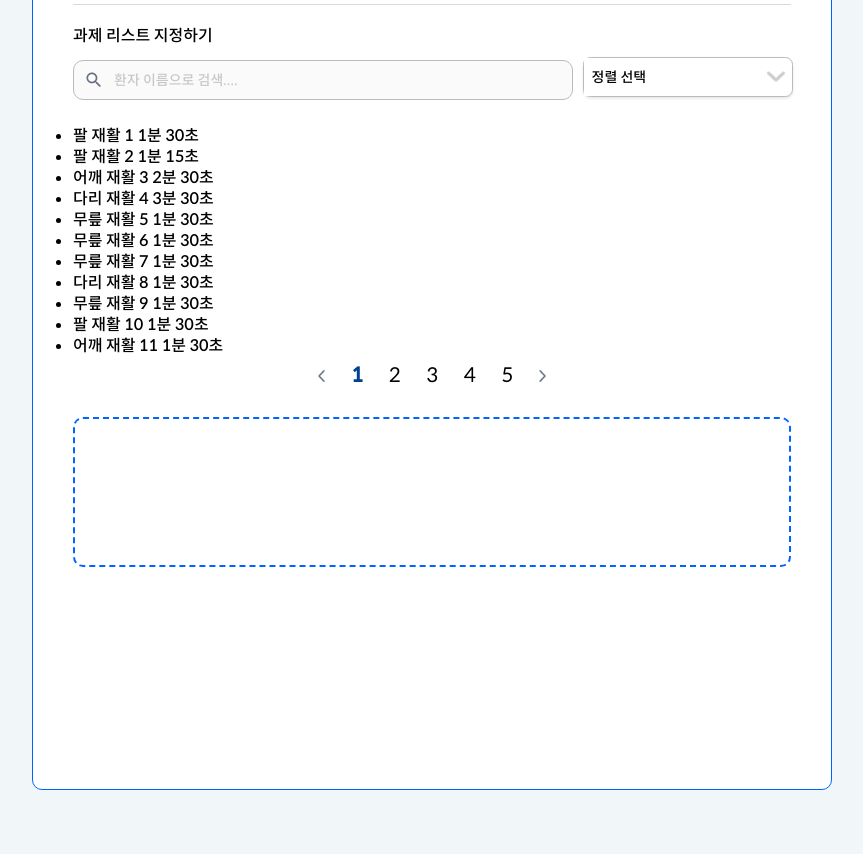
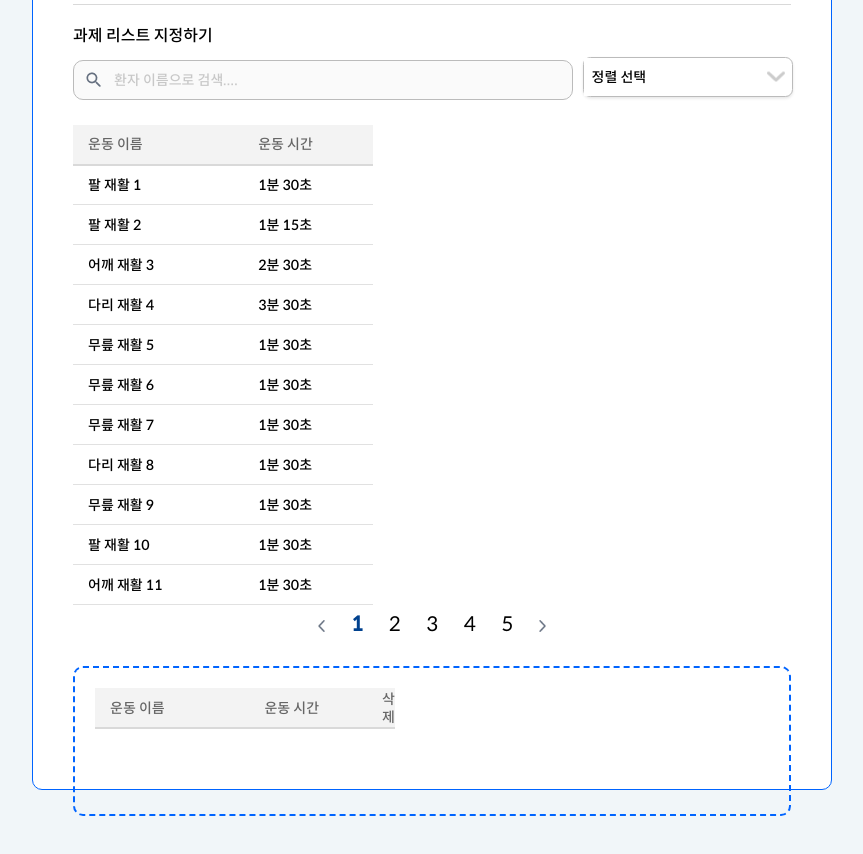
Before and after one commit to sync-without-async/Rehab-FrontEnd, a React (Vite) app: page /theramakeassgin in a window 1280 px wide. Shown: the part 640-1494 px from the top of the page, without its empty margins (208-1071 px from the left). Built offline with nearby package versions, Linux system fonts and the light colour scheme.

Commit message:
Feat: 1차 과제 목록 스타일 반영 구현

```diff
--- a/src/components/TherapistDashBoard/TheraMakeAssgin.jsx
+++ b/src/components/TherapistDashBoard/TheraMakeAssgin.jsx
@@ -4,7 +4,7 @@ import SearchBar from "../Input/SearchBar";
 import DropdownFilter from "../Dropdown/DropdownFilter";
 import { DragDropContext, Droppable, Draggable } from "react-beautiful-dnd";
 import { useState } from "react";
-//import IconDelete from "../../assets/icons/iconassignx.png";
+import IconDelete from "../../assets/icons/iconassignx.png";
 import Pagination from "../Pagination/Pagination";
 
 const Container = styled.div`
@@ -84,6 +84,43 @@ const DeleteButton = styled.button`
   font-size: 14px;
   &:hover {
     background-color: #d32f2f;
+  }
+`;
+
+const Table = styled.table`
+  width: 300px;
+  border-collapse: collapse;
+`;
+
+const TableRow = styled.tr`
+  height: 40px;
+  border-bottom: 1px solid #e1e1e1;
+  font-size: 14px;
+`;
+
+const TableCell = styled.td`
+  padding: 10px 15px;
+  &:first-child {
+    width: 200px;
+  }
+  &:nth-child(2) {
+    width: 150px;
+  }
+`;
+
+const TableHeader = styled.th`
+  background-color: #f3f3f3;
+  height: 40px;
+  border-bottom: 2px solid #d9d9d9;
+  font-size: 14px;
+  color: #666666;
+  text-align: left;
+  padding-left: 15px;
+  &:first-child {
+    width: 200px;
+  }
+  &:nth-child(2) {
+    width: 150px;
   }
 `;
 
@@ -170,31 +207,35 @@ const TheraMakeAssign = () => {
         <SearchBar />
         <DropdownFilter items={filterlist} />
       </SearchAndFilterContainer>
+      <DragDropContext onDragEnd={handleChange}>
   {/* 전체 강의 목록 영역 */}
-      <DragDropContext onDragEnd={handleChange}>
   <Droppable droppableId="exercises">
     {(provided) => (
-            <ul
-              className="exercises"
-              {...provided.droppableProps}
-              ref={provided.innerRef}
-            >
+      <Table ref={provided.innerRef} {...provided.droppableProps}>
+        <thead>
+          <TableRow>
+            <TableHeader>운동 이름</TableHeader>
+            <TableHeader>운동 시간</TableHeader>
+          </TableRow>
+        </thead>
+        <tbody>
           {exercises.map(({ id, title, time }, index) => (
             <Draggable key={id} draggableId={id} index={index}>
               {(provided) => (
-                    <li
+                <TableRow
                   ref={provided.innerRef}
                   {...provided.dragHandleProps}
                   {...provided.draggableProps}
                 >
-                      {title}
-                      {time}
-                    </li>
+                  <TableCell>{title}</TableCell>
+                  <TableCell>{time}</TableCell>
+                </TableRow>
               )}
             </Draggable>
           ))}
           {provided.placeholder}
-            </ul>
+        </tbody>
+      </Table>
     )}
   </Droppable>
   <Pagination
@@ -207,27 +248,24 @@ const TheraMakeAssign = () => {
   <SelectedExercisesContainer>
     <Droppable droppableId="selectedExercises">
       {(provided) => (
-              <ul
-                className="selectedExercises"
-                {...provided.droppableProps}
-                ref={provided.innerRef}
-              >
+        <Table ref={provided.innerRef} {...provided.droppableProps}>
+          <thead>
+            <TableRow>
+              <TableHeader>운동 이름</TableHeader>
+              <TableHeader>운동 시간</TableHeader>
+              <TableHeader>삭제</TableHeader>
+            </TableRow>
+          </thead>
+          <tbody>
             {selectedExercises.map(({ id, title, time }, index) => (
-                  <Draggable
-                    key={id}
-                    draggableId={`selected-${id}`}
-                    index={index}
-                  >
+              <Draggable key={id} draggableId={`selected-${id}`} index={index}>
                 {(provided, snapshot) => (
-                      <li
+                  <TableRow
                     ref={provided.innerRef}
                     {...provided.dragHandleProps}
                     {...provided.draggableProps}
                     style={{
                       ...provided.draggableProps.style,
-                          display: "flex",
-                          alignItems: "center",
-                          justifyContent: "space-between",
                       background: snapshot.isDragging
                         ? "#e0e0e0"
                         : "transparent",
@@ -236,17 +274,20 @@ const TheraMakeAssign = () => {
                         : "none",
                     }}
                   >
-                        {title}
-                        {time}
+                    <TableCell>{title}</TableCell>
+                    <TableCell>{time}</TableCell>
+                    <TableCell>
                       <DeleteButton onClick={() => handleDelete(id)}>
                         삭제
                       </DeleteButton>
-                      </li>
+                    </TableCell>
+                  </TableRow>
                 )}
               </Draggable>
             ))}
             {provided.placeholder}
-              </ul>
+          </tbody>
+        </Table>
       )}
     </Droppable>
   </SelectedExercisesContainer>
```
Lines whose indentation alone changed are shown as unchanged.
